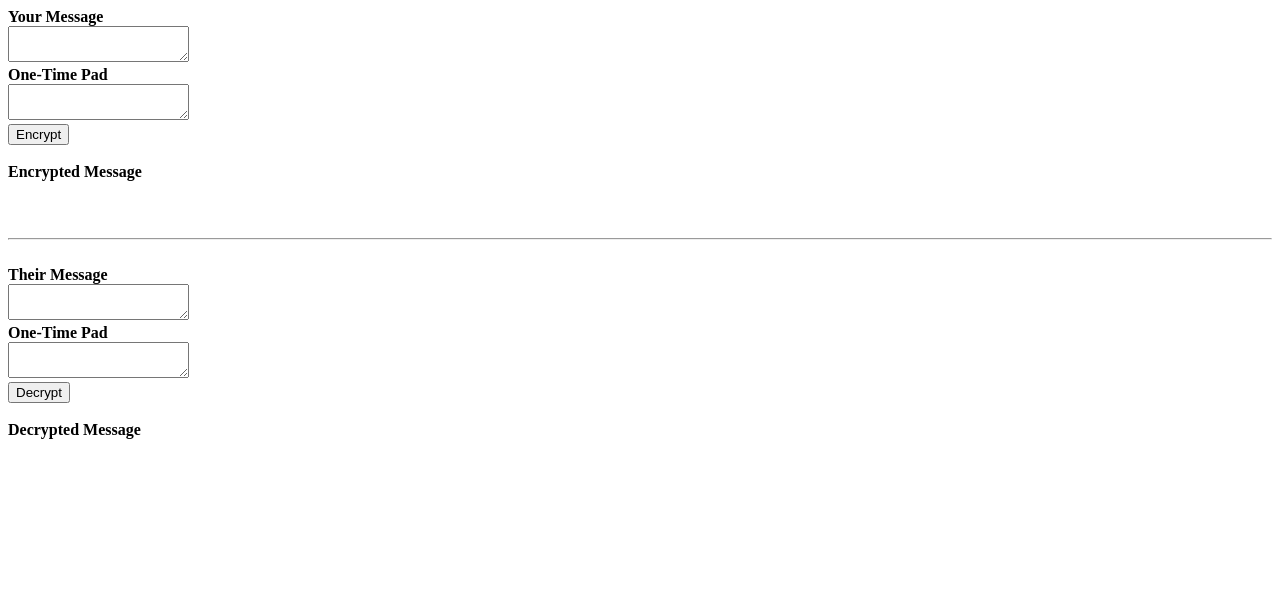
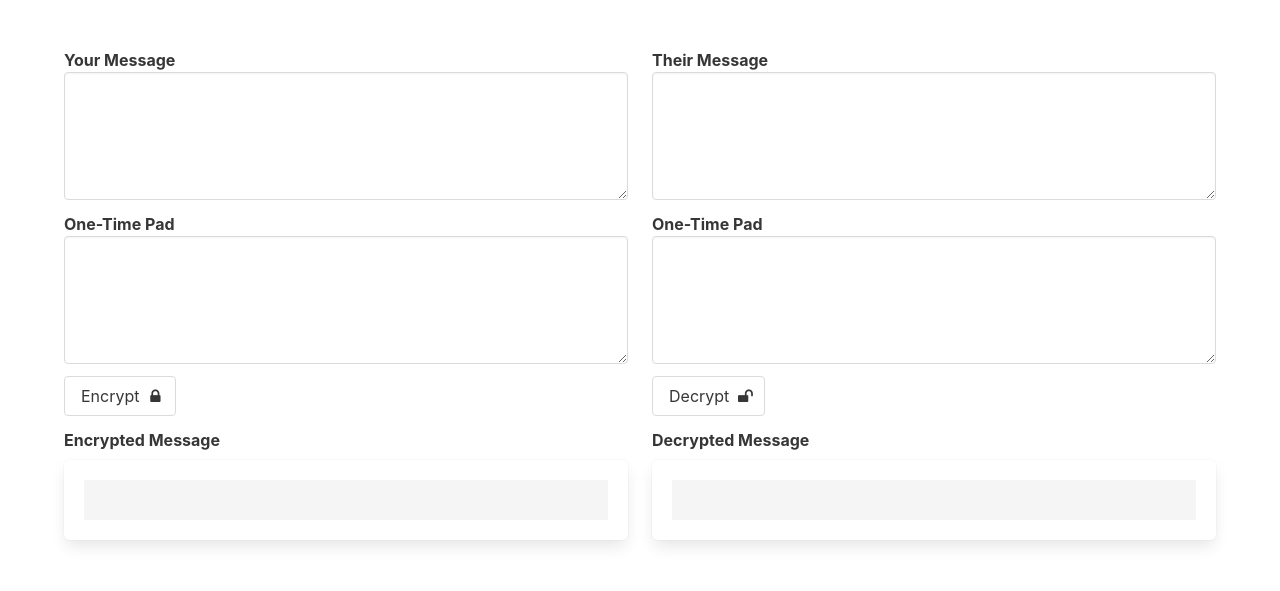
Before and after one commit to Alamantus/otp-generator, a website built with Parcel: page index.html in a window 1280 px wide. Built offline with nearby package versions, Linux system fonts and the light colour scheme.

Commit message:
Add Bulma styles

```diff
--- a/index.html
+++ b/index.html
@@ -8,32 +8,102 @@
   <title>One-Time Pad Generator</title>
   <meta name="description" content="One-Time Pad Generator">
 
+  <link rel="stylesheet" href="./node_modules/font-awesome/css/font-awesome.css">
+  <link rel="stylesheet" href="./node_modules/bulma/css/bulma.css">
+
   <!--[if lt IE 9]>
     <script src="https://cdnjs.cloudflare.com/ajax/libs/html5shiv/3.7.3/html5shiv.js"></script>
   <![endif]-->
 </head>
 
 <body>
-  <strong>Your Message</strong><br>
-  <textarea id="input"></textarea><br>
-  <strong>One-Time Pad</strong><br>
-  <textarea id="inputPad"></textarea><br>
-  <em id="inputError" style="color:red"></em>
-  <button id="encryptInput">Encrypt</button><br>
-  <br>
-  <strong>Encrypted Message</strong><br>
-  <pre id="encrypted"></pre><br>
-  <br>
-  <hr>
-  <br>
-  <strong>Their Message</strong><br>
-  <textarea id="encryptedInput"></textarea><br>
-  <strong>One-Time Pad</strong><br>
-  <textarea id="encryptedInputPad"></textarea><br>
-  <button id="decryptInput">Decrypt</button><br>
-  <br>
-  <strong>Decrypted Message</strong><br>
-  <pre id="decrypted"></pre><br>
+  <div class="section">
+    <div class="container">
+      <div class="columns">
+        <div class="column">
+          <div class="field">
+            <label class="label">
+              Your Message
+              <div class="control">
+                <textarea id="input" class="textarea"></textarea>
+              </div>
+            </label>
+          </div>
+          <div class="field">
+            <label class="label">
+              One-Time Pad
+              <div class="control">
+                <textarea id="inputPad" class="textarea"></textarea>
+              </div>
+              <div class="help is-error" id="inputError"></div>
+            </label>
+          </div>
+          <div class="field">
+            <div class="control">
+              <a class="button" id="encryptInput">
+                <span>
+                  Encrypt
+                </span>
+                <span class="icon">
+                  <i class="fa fa-lock"></i>
+                </span>
+              </a>
+            </div>
+          </div>
+
+          <div class="columns">
+            <div class="column">
+              <label class="label">Encrypted Message</label>
+              <div class="box">
+                <pre id="encrypted"></pre>
+              </div>
+            </div>
+          </div>
+        </div>
+
+        <div class="column">
+          <div class="field">
+            <label class="label">
+               Their Message
+              <div class="control">
+                <textarea id="encryptedInput" class="textarea"></textarea>
+              </div>
+            </label>
+          </div>
+          <div class="field">
+            <label class="label">
+              One-Time Pad
+              <div class="control">
+                <textarea id="encryptedInputPad" class="textarea"></textarea>
+              </div>
+              <div class="help is-error" id="inputError"></div>
+            </label>
+          </div>
+          <div class="field">
+            <div class="control">
+              <a class="button" id="decryptInput">
+                <span>
+                  Decrypt
+                </span>
+                <span class="icon">
+                  <i class="fa fa-unlock"></i>
+                </span>
+              </a>
+            </div>
+          </div>
+
+          <div class="columns">
+            <div class="column">
+              <label class="label">Decrypted Message</label>
+              <div class="box">
+                <pre id="decrypted"></pre>
+              </div>
+            </div>
+          </div>
+        </div>
+      </div>
+    </div>
+  </div>
 
   <script src="./index.js"></script>
 </body>
--- a/package.json
+++ b/package.json
@@ -11,5 +11,9 @@
   "devDependencies": {
     "babel-preset-env": "^1.6.1",
     "parcel-bundler": "^1.6.2"
+  },
+  "dependencies": {
+    "bulma": "^0.6.2",
+    "font-awesome": "^4.7.0"
   }
 }
```
Also changed, not shown: 1 other file.
